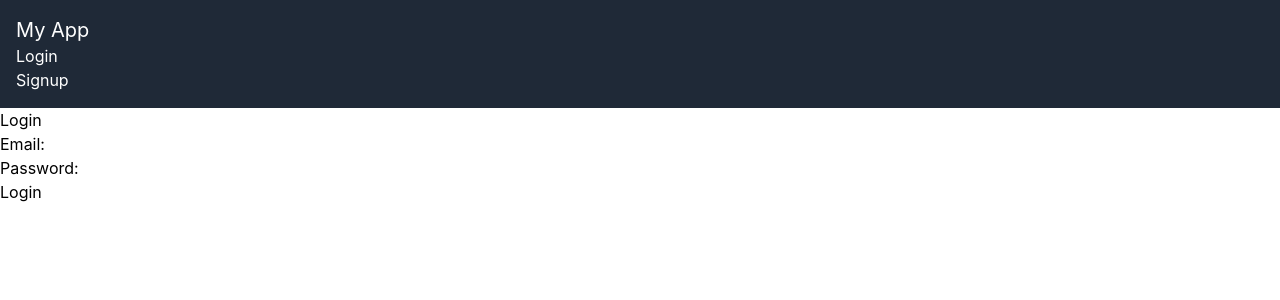
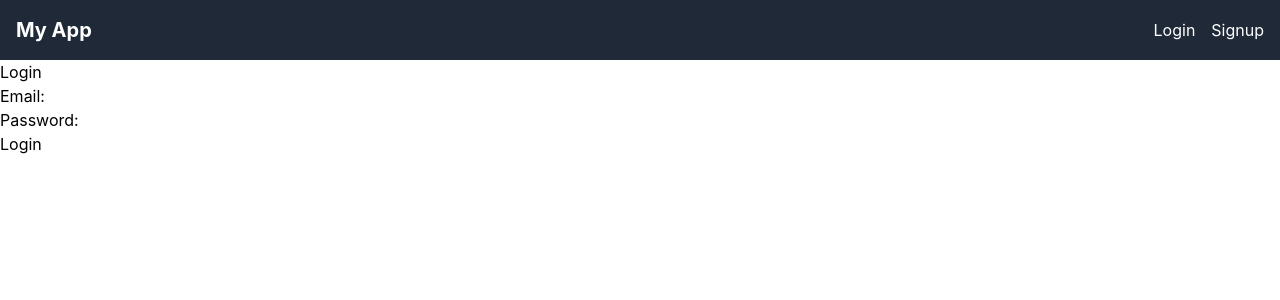
Before and after one commit to tokaisagami/nightmare-app-frontend, a React (Create React App) app: page /login in a window 1280 px wide. Shown: the top 300 px of the page. Built offline with nearby package versions, Linux system fonts and the light colour scheme.

Commit message:
update:CSS適用

```diff
--- a/src/components/Header/Header.tsx
+++ b/src/components/Header/Header.tsx
@@ -1,4 +1,3 @@
-// src/components/Header/Header.tsx
 import React from 'react';
 import { useSelector, useDispatch } from 'react-redux';
 import { RootState } from '../../store/store';
@@ -9,20 +8,20 @@
   const dispatch = useDispatch();
 
   return (
-    <header className="bg-gray-800 text-white p-4">
-      <h1 className="text-xl">My App</h1>
+    <header className="bg-gray-800 text-white p-4 flex justify-between items-center">
+      <h1 className="text-xl font-bold">My App</h1>
       {isLoggedIn ? (
         <nav>
-          <ul>
-            <li><a href="/dashboard">Dashboard</a></li>
-            <li><a href="/logout" onClick={() => dispatch(logout())}>Logout</a></li>
+          <ul className="flex space-x-4">
+            <li><a className="hover:text-gray-400" href="/dashboard">Dashboard</a></li>
+            <li><a className="hover:text-gray-400" href="/logout" onClick={() => dispatch(logout())}>Logout</a></li>
           </ul>
         </nav>
       ) : (
         <nav>
-          <ul>
-            <li><a href="/login">Login</a></li>
-            <li><a href="/signup">Signup</a></li>
+          <ul className="flex space-x-4">
+            <li><a className="hover:text-gray-400" href="/login">Login</a></li>
+            <li><a className="hover:text-gray-400" href="/signup">Signup</a></li>
           </ul>
         </nav>
       )}
--- a/src/index.tsx
+++ b/src/index.tsx
@@ -1,8 +1,8 @@
 import React from 'react';
 import ReactDOM from 'react-dom/client';
 import { Provider } from 'react-redux';
+import App from './App';
 import './index.css';
-import App from './App';
 import store from './store/store';  // ストアをインポート
 
 const container = document.getElementById('root');
```
